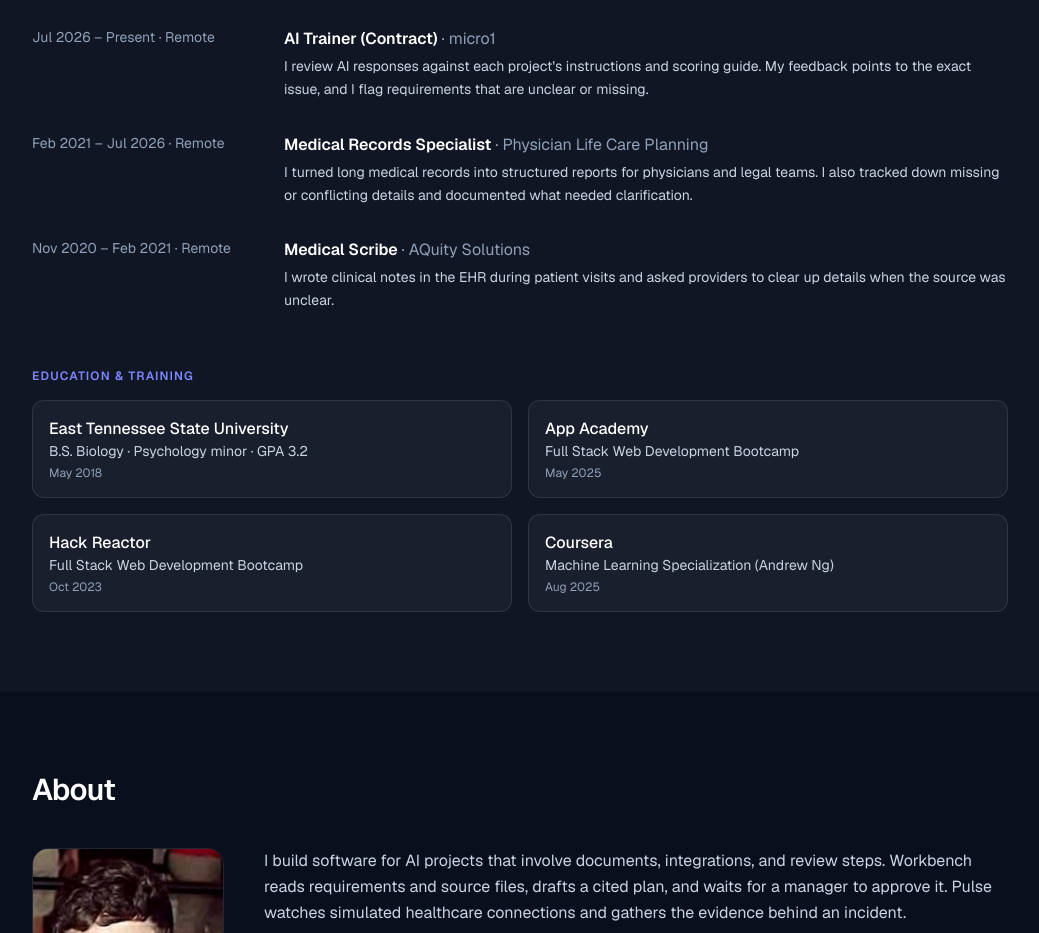
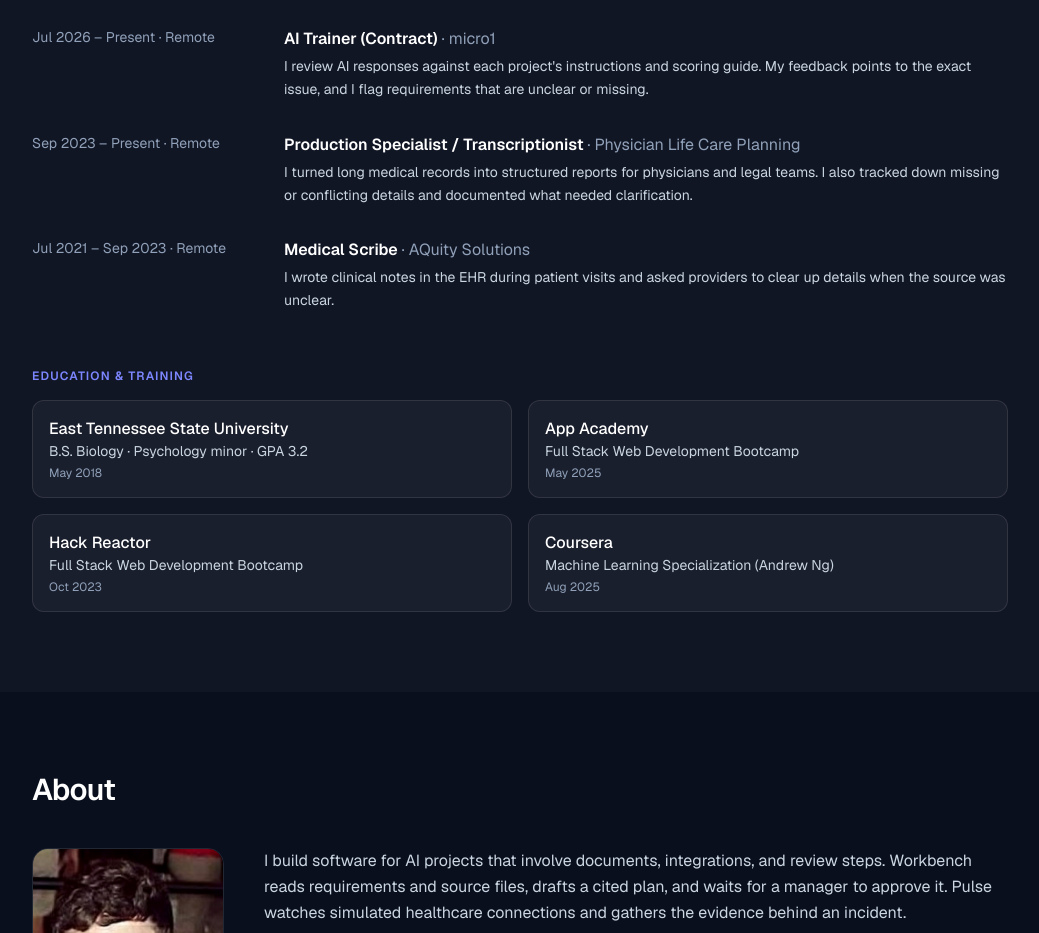
Before and after one commit to BMcCarthy96/portfolio, a Next.js app: page / in a window 1280 px wide. Shown: the part 4020-4953 px from the top of the page, without its empty margins (120-1159 px from the left). Built offline with nearby package versions, Linux system fonts and the light colour scheme.

Commit message:
Align healthcare experience with verified records

```diff
--- a/components/Experience.tsx
+++ b/components/Experience.tsx
@@ -7,16 +7,16 @@
       "I review AI responses against each project's instructions and scoring guide. My feedback points to the exact issue, and I flag requirements that are unclear or missing.",
   },
   {
-    title: "Medical Records Specialist",
+    title: "Production Specialist / Transcriptionist",
     org: "Physician Life Care Planning",
-    dates: "Feb 2021 – Jul 2026 · Remote",
+    dates: "Sep 2023 – Present · Remote",
     summary:
       "I turned long medical records into structured reports for physicians and legal teams. I also tracked down missing or conflicting details and documented what needed clarification.",
   },
   {
     title: "Medical Scribe",
     org: "AQuity Solutions",
-    dates: "Nov 2020 – Feb 2021 · Remote",
+    dates: "Jul 2021 – Sep 2023 · Remote",
     summary:
       "I wrote clinical notes in the EHR during patient visits and asked providers to clear up details when the source was unclear.",
   },
```
Also changed, not shown: 1 other file (tests, documents, lock files or other folders).
